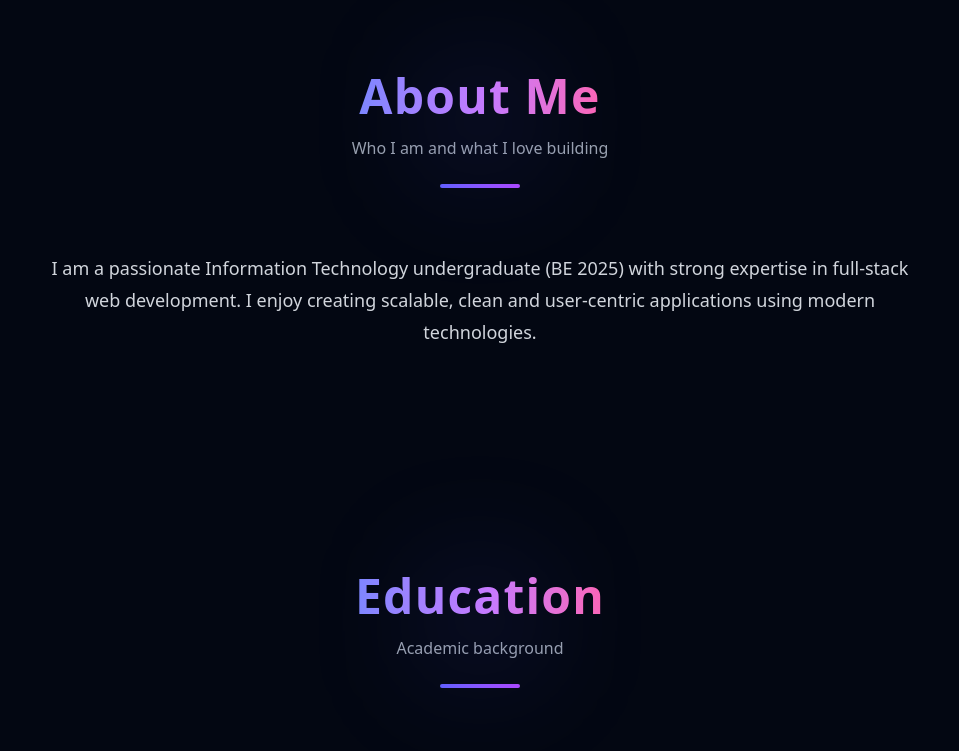
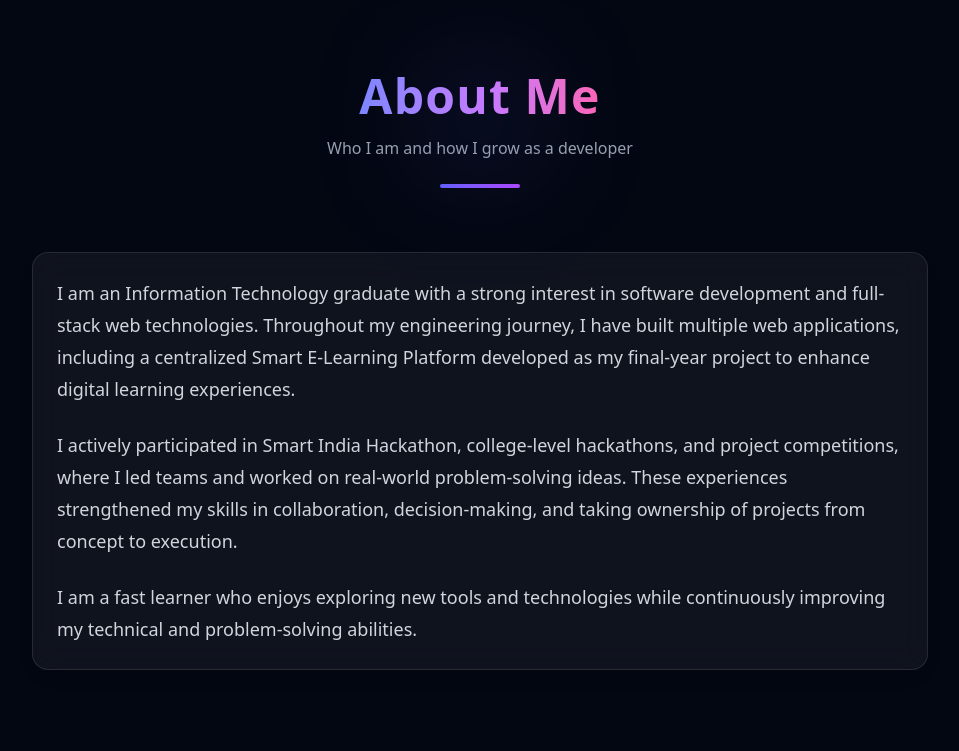
Before and after one commit to KrishnaM0/portfolio, a React (Vite) app: page / in a window 1280 px wide. Shown: the part 840-1591 px from the top of the page, without its empty margins (160-1119 px from the left). Built offline with nearby package versions, Linux system fonts and the light colour scheme.

Commit message:
UI Updates

```diff
--- a/src/components/About.jsx
+++ b/src/components/About.jsx
@@ -1,20 +1,42 @@
 import SectionTitle from "./SectionTitle"
+import GlassCard from "./GlassCard"
 
 export default function About() {
   return (
     <section id="about" className="py-28 px-6">
       <SectionTitle
         title="About Me"
-        subtitle="Who I am and what I love building"
+        subtitle="Who I am and how I grow as a developer"
       />
 
-      <div className="max-w-4xl mx-auto text-center text-gray-300 leading-8 text-lg">
-        <p>
-          I am a passionate Information Technology undergraduate (BE 2025)
-          with strong expertise in full-stack web development.
-          I enjoy creating scalable, clean and user-centric applications
-          using modern technologies.
-        </p>
+      <div className="max-w-4xl mx-auto">
+        <GlassCard>
+          <div className="space-y-6 text-gray-300 leading-8 text-lg">
+
+            <p className="transition hover:text-white">
+              I am an Information Technology graduate with a strong interest in
+              software development and full-stack web technologies. Throughout
+              my engineering journey, I have built multiple web applications,
+              including a centralized Smart E-Learning Platform developed as my
+              final-year project to enhance digital learning experiences.
+            </p>
+
+            <p className="transition hover:text-white">
+              I actively participated in Smart India Hackathon, college-level
+              hackathons, and project competitions, where I led teams and worked
+              on real-world problem-solving ideas. These experiences strengthened
+              my skills in collaboration, decision-making, and taking ownership
+              of projects from concept to execution.
+            </p>
+
+            <p className="transition hover:text-white">
+              I am a fast learner who enjoys exploring new tools and technologies
+              while continuously improving my technical and problem-solving
+              abilities.
+            </p>
+
+          </div>
+        </GlassCard>
       </div>
     </section>
   )
--- a/src/components/Experience.jsx
+++ b/src/components/Experience.jsx
@@ -1,5 +1,6 @@
 import SectionTitle from "./SectionTitle"
 import GlassCard from "./GlassCard"
+import { FaBriefcase, FaCalendarAlt, FaMapMarkerAlt, FaBuilding } from "react-icons/fa"
 
 export default function Experience() {
   return (
@@ -11,23 +12,50 @@ export default function Experience() {
 
       <div className="max-w-4xl mx-auto">
         <GlassCard>
-          <div className="sm:flex sm:justify-between">
-            <h3 className="text-xl font-semibold text-white">
+          {/* Role & Duration */}
+          <div className="flex flex-col sm:flex-row sm:justify-between sm:items-center gap-2">
+            <h3 className="text-xl font-semibold text-white flex items-center gap-2">
+              <FaBriefcase className="text-indigo-400" />
               Web Content Developer Intern
             </h3>
-            <p className="text-gray-350 mt-1 font-semibold">June 2024 – July 2024</p>
+
+            <p className="text-gray-400 flex items-center gap-2 font-medium">
+              <FaCalendarAlt className="text-indigo-400" />
+              June 2024 – July 2024
+            </p>
           </div>
-          <div className="sm:flex sm:justify-between">
-            <h3 className="text-gray-350 text-white">
-              @FinnoExpert
-            </h3>
-            <p className="text-gray-350 mt-1">Pune, Maharashtra, India</p>
+
+          {/* Company & Location */}
+          <div className="flex flex-col sm:flex-row sm:justify-between sm:items-center gap-2 mt-2">
+            <p className="text-gray-300 flex items-center gap-2">
+              <FaBuilding className="text-indigo-400" />
+              FinnoExpert
+            </p>
+
+            <p className="text-gray-400 flex items-center gap-2">
+              <FaMapMarkerAlt className="text-indigo-400" />
+              Pune, Maharashtra, India
+            </p>
           </div>
-          <ul className="mt-4 text-gray-300 list-disc list-inside space-y-2">
-            <li>Assisted in optimizing and redesigning the website.</li>
-            <li>Researched and created engaging articles on finance, business, market and technology topics.</li>
-            <li>Collaborated with the editorial team to maintain content quality and consistency.</li>
-            <li>Contributed to securing an international client through optimized and insightful content.</li>
+
+          {/* Responsibilities */}
+          <ul className="mt-6 space-y-3 text-gray-300">
+            {[
+              "Assisted in optimizing and redesigning the website.",
+              "Researched and created engaging articles on finance, business, market and technology topics.",
+              "Collaborated with the editorial team to maintain content quality and consistency.",
+              "Contributed to securing an international client through optimized and insightful content."
+            ].map((item, index) => (
+              <li
+                key={index}
+                className="group flex items-start gap-3 transition"
+              >
+                <span className="w-2 h-2 mt-2 rounded-full bg-indigo-400 group-hover:scale-150 transition"></span>
+                <span className="group-hover:text-white transition">
+                  {item}
+                </span>
+              </li>
+            ))}
           </ul>
         </GlassCard>
       </div>
```
